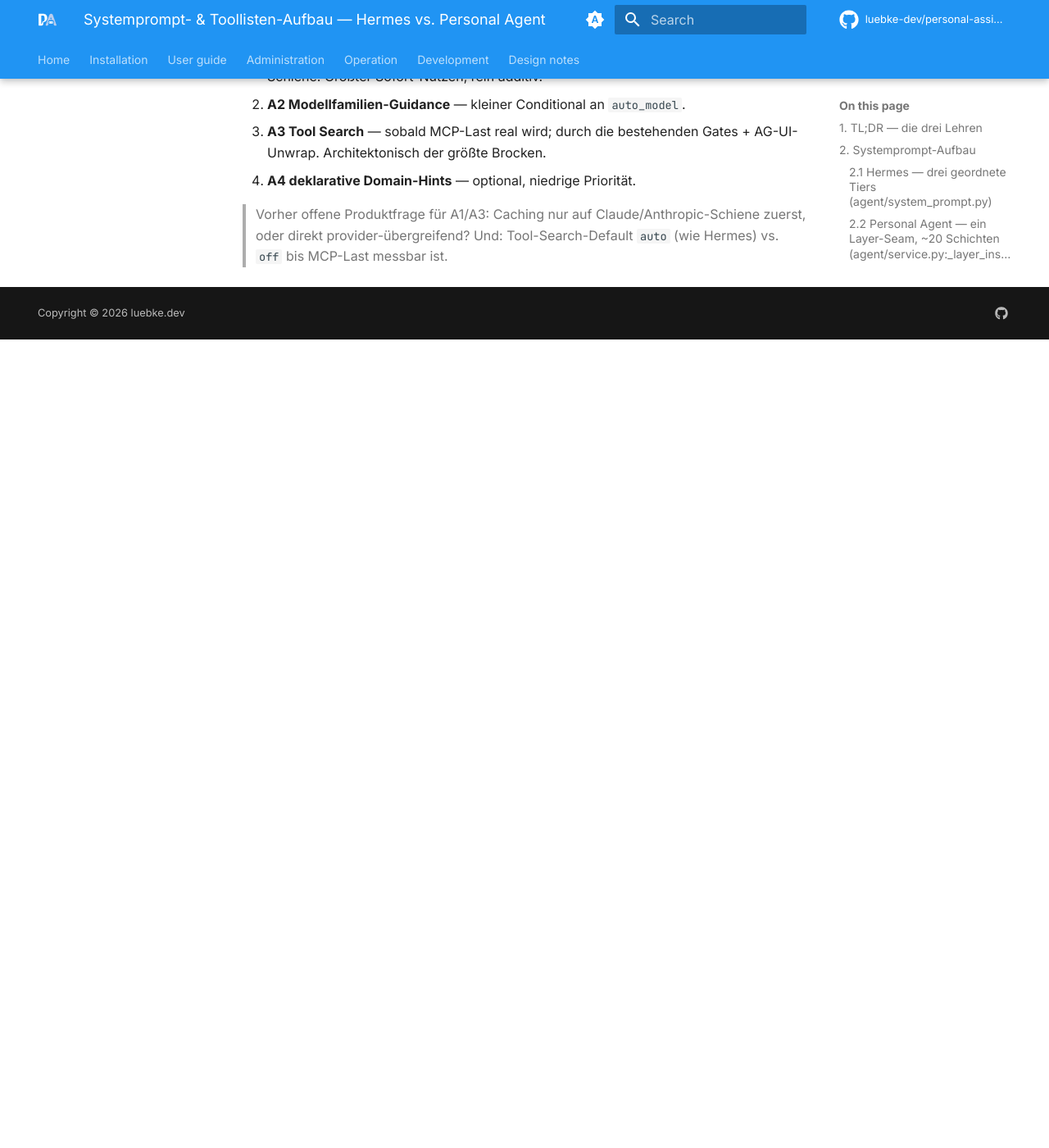
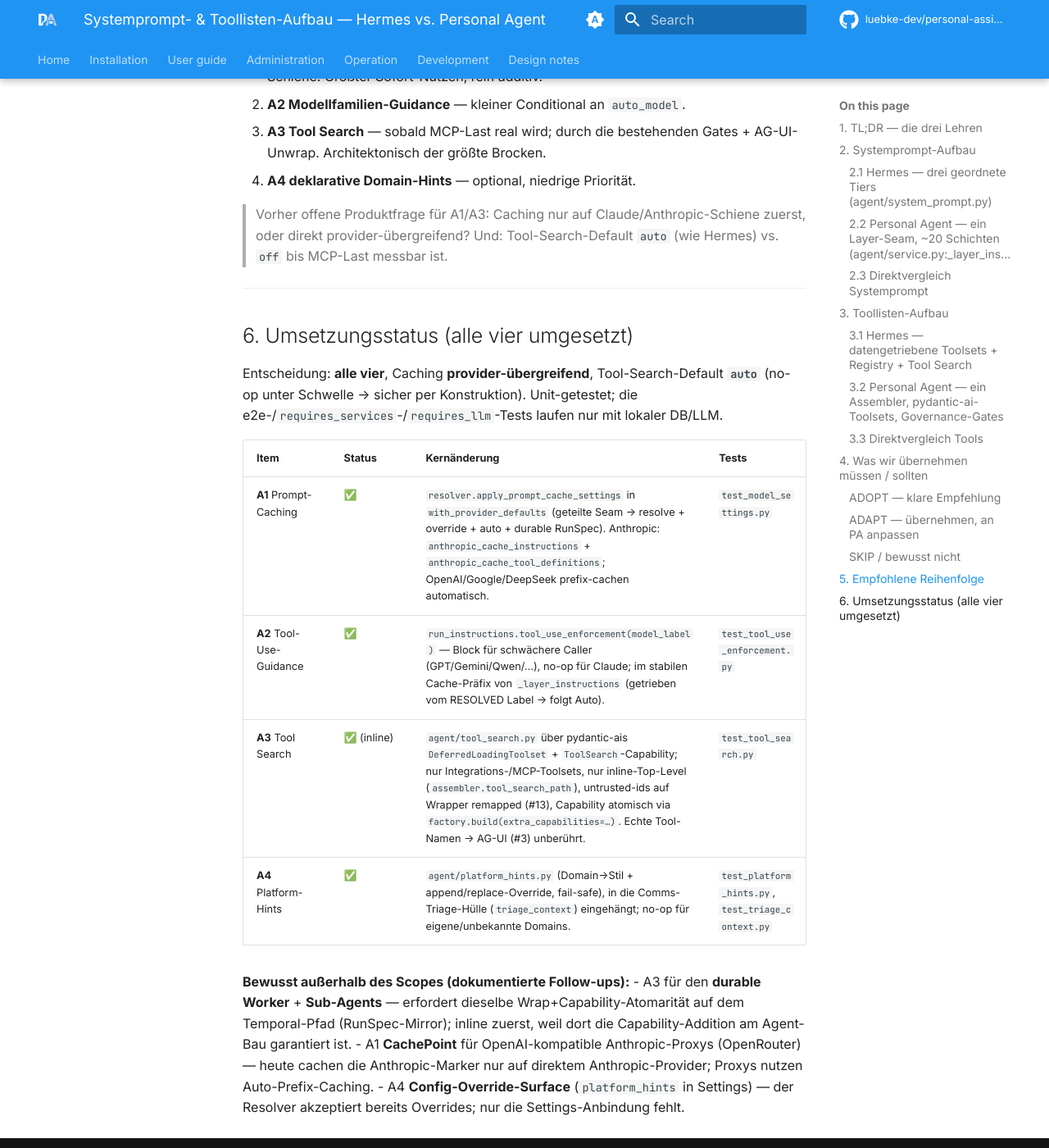
Before and after one commit to personal-agent-org/docs, an MkDocs documentation site: the page built from docs/comparisons/prompt-and-toolset-assembly.md, in a window 1280 px wide and 1400 px high, scrolled down 7617 px. Shown: the whole window at 82% size. Built offline with MkDocs 1.6.1 and Material for MkDocs 9.7.7, drawn with Linux system fonts in a browser that asks for light colours; comment, search, counter and statistics services are not loaded; before the commit the page ends 8031 px from its top, so only the background shows below that.

Commit message:
docs: mark Hermes prompt/toolset adoption items A1-A4 as implemented
Co-Authored-By: Claude Opus 4.8 (1M context) <noreply@anthropic.com>
Claude-Session: https://claude.ai/code/session_01JTnjHyrKkUbEBz3D2zmNRK

```diff
--- a/docs/comparisons/prompt-and-toolset-assembly.md
+++ b/docs/comparisons/prompt-and-toolset-assembly.md
@@ -270,3 +270,27 @@ Surface-Overlays ergänzt, statt pro Domain im Code zu streuen (passt zur
 > Vorher offene Produktfrage für A1/A3: Caching nur auf Claude/Anthropic-Schiene
 > zuerst, oder direkt provider-übergreifend? Und: Tool-Search-Default `auto`
 > (wie Hermes) vs. `off` bis MCP-Last messbar ist.
+
+---
+
+## 6. Umsetzungsstatus (alle vier umgesetzt)
+
+Entscheidung: **alle vier**, Caching **provider-übergreifend**, Tool-Search-Default
+**`auto`** (no-op unter Schwelle → sicher per Konstruktion). Unit-getestet; die
+e2e-/`requires_services`-/`requires_llm`-Tests laufen nur mit lokaler DB/LLM.
+
+| Item | Status | Kernänderung | Tests |
+|------|--------|--------------|-------|
+| **A1** Prompt-Caching | ✅ | `resolver.apply_prompt_cache_settings` in `with_provider_defaults` (geteilte Seam → resolve + override + auto + durable RunSpec). Anthropic: `anthropic_cache_instructions` + `anthropic_cache_tool_definitions`; OpenAI/Google/DeepSeek prefix-cachen automatisch. | `test_model_settings.py` |
+| **A2** Tool-Use-Guidance | ✅ | `run_instructions.tool_use_enforcement(model_label)` — Block für schwächere Caller (GPT/Gemini/Qwen/…), no-op für Claude; im stabilen Cache-Präfix von `_layer_instructions` (getrieben vom RESOLVED Label → folgt Auto). | `test_tool_use_enforcement.py` |
+| **A3** Tool Search | ✅ (inline) | `agent/tool_search.py` über pydantic-ais `DeferredLoadingToolset` + `ToolSearch`-Capability; nur Integrations-/MCP-Toolsets, nur inline-Top-Level (`assembler.tool_search_path`), untrusted-ids auf Wrapper remapped (#13), Capability atomisch via `factory.build(extra_capabilities=…)`. Echte Tool-Namen → AG-UI (#3) unberührt. | `test_tool_search.py` |
+| **A4** Platform-Hints | ✅ | `agent/platform_hints.py` (Domain→Stil + append/replace-Override, fail-safe), in die Comms-Triage-Hülle (`triage_context`) eingehängt; no-op für eigene/unbekannte Domains. | `test_platform_hints.py`, `test_triage_context.py` |
+
+**Bewusst außerhalb des Scopes (dokumentierte Follow-ups):**
+- A3 für den **durable Worker** + **Sub-Agents** — erfordert dieselbe Wrap+Capability-Atomarität
+  auf dem Temporal-Pfad (RunSpec-Mirror); inline zuerst, weil dort die Capability-Addition am
+  Agent-Bau garantiert ist.
+- A1 **CachePoint** für OpenAI-kompatible Anthropic-Proxys (OpenRouter) — heute cachen die
+  Anthropic-Marker nur auf direktem Anthropic-Provider; Proxys nutzen Auto-Prefix-Caching.
+- A4 **Config-Override-Surface** (`platform_hints` in Settings) — der Resolver akzeptiert bereits
+  Overrides; nur die Settings-Anbindung fehlt.
```
